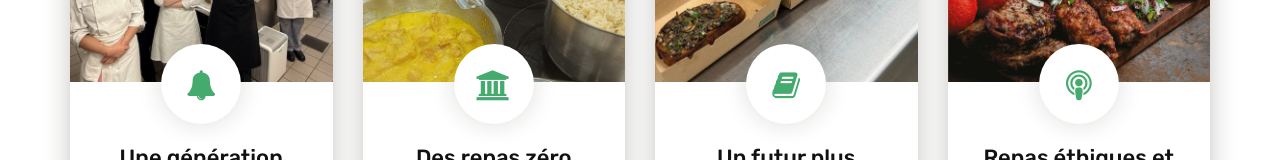
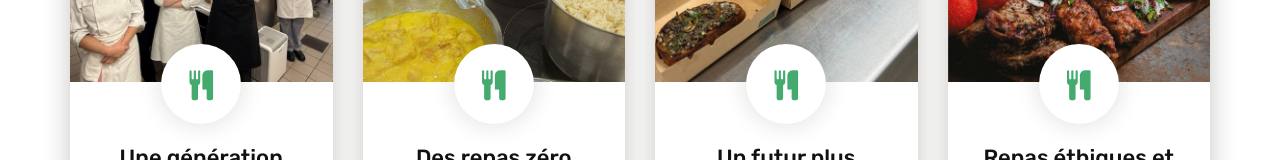
Before and after one commit to laforgemada/flexifood, a plain HTML site: page index.html in a window 1280 px wide. Shown: the part 590-750 px from the top of the page. Drawn offline with Linux system fonts and the light colour scheme.

Commit message:
modification icon

```diff
--- a/index.html
+++ b/index.html
@@ -201,7 +201,7 @@
 								</div>
 								<div class="info-bx text-center">
 									<div class="feature-box-sm radius bg-white">
-										<i class="fa fa-bell text-primary"></i>
+										<i class="fa fa-cutlery text-primary"></i>
 									</div>
 									<h4><a href="#">Une génération engagée</a></h4>
 									<a href="#" class="btn radius-xl"><i class="fa fa-eye"></i>&nbsp;Lire</a>
@@ -215,7 +215,7 @@
 								</div>
 								<div class="info-bx text-center">
 									<div class="feature-box-sm radius bg-white">
-										<i class="fa fa-bank text-primary"></i>
+										<i class="fa fa-cutlery text-primary"></i>
 									</div>
 									<h4><a href="#">Des repas zéro déchet</a></h4>
 									<a href="#" class="btn radius-xl"><i class="fa fa-eye"></i>&nbsp;Lire</a>
@@ -229,7 +229,7 @@
 								</div>
 								<div class="info-bx text-center">
 									<div class="feature-box-sm radius bg-white">
-										<i class="fa fa-book text-primary"></i>
+										<i class="fa fa-cutlery text-primary"></i>
 									</div>
 									<h4><a href="#">Un futur plus responsable</a></h4>
 									<a href="#" class="btn radius-xl"><i class="fa fa-eye"></i>&nbsp;Lire</a>
@@ -243,7 +243,7 @@
 								</div>
 								<div class="info-bx text-center">
 									<div class="feature-box-sm radius bg-white">
-										<i class="fa fa-podcast text-primary"></i>
+										<i class="fa fa-cutlery text-primary"></i>
 									</div>
 									<h4><a href="#">Repas éthiques et délicieux</a></h4>
 									<a class="btn radius-xl" href="radio.html" onclick="window.open(this.href,'targetWindow','toolbar=no,location=no,status=no,menubar=no,scrollbars=yes,resizable=yes,width=500,height=1024'); return false;"><i class="fa fa-hard-of-hearing"></i>&nbsp;Lire</a>
```
